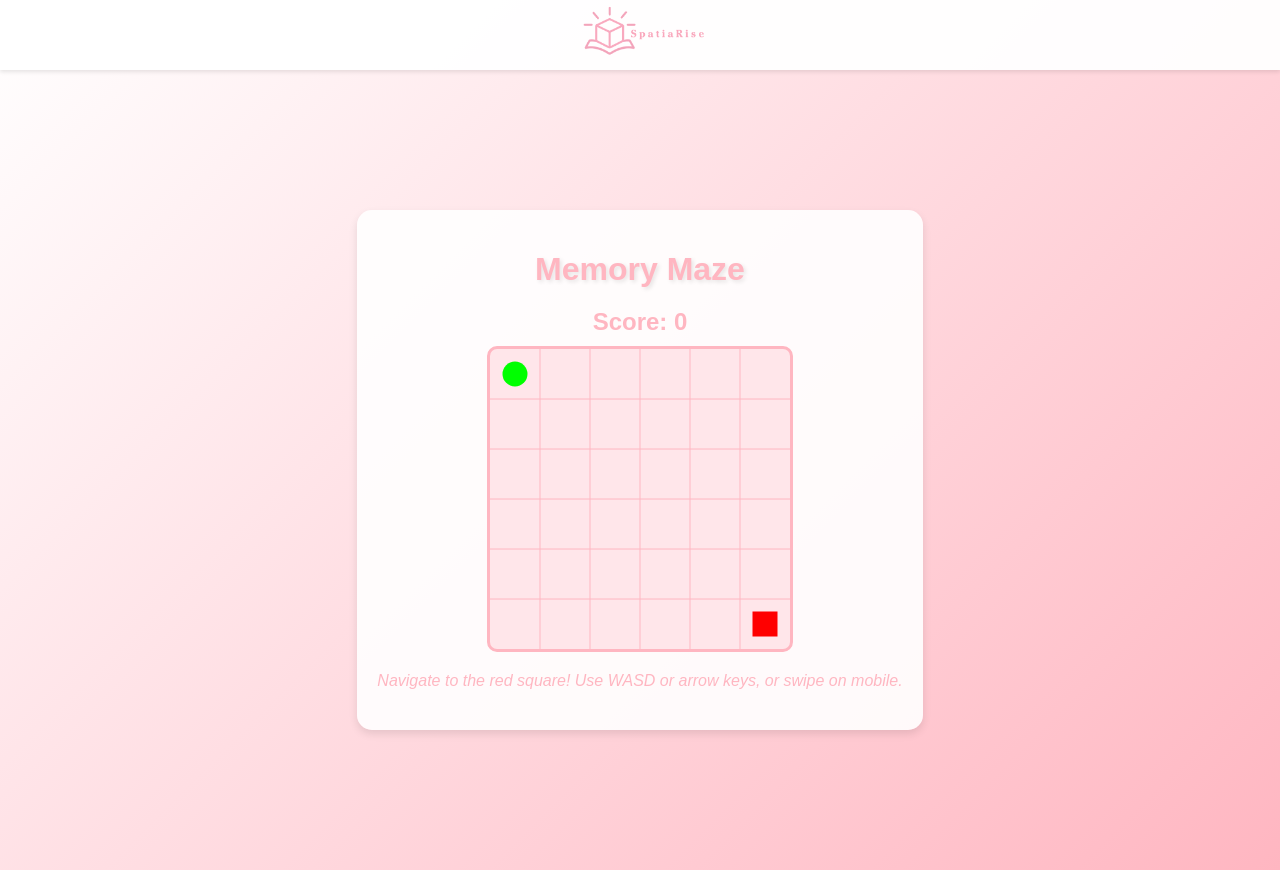
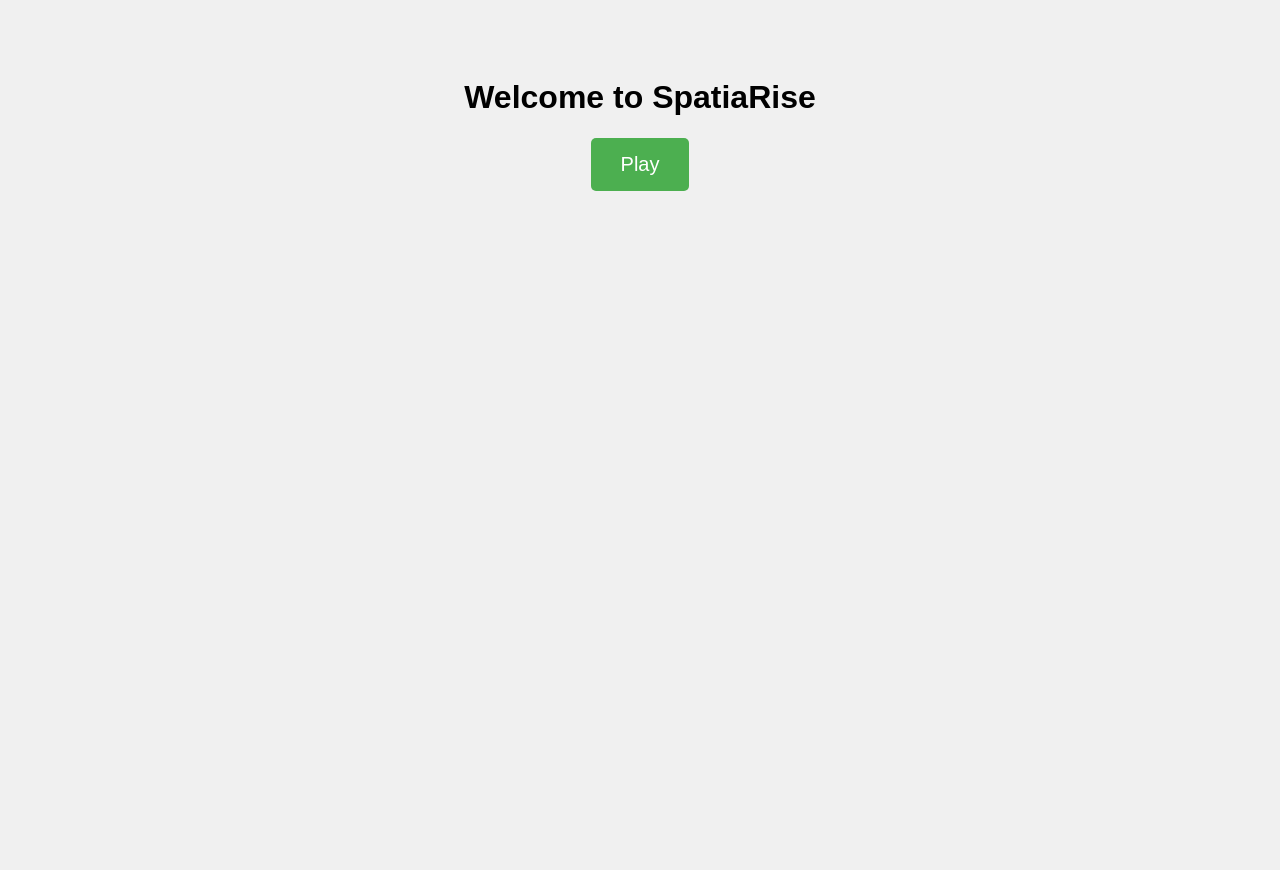
Before and after one commit to djisconnect-cyber/SpatiaRise, a plain HTML site: page index.html in a window 1280 px wide. After the commit the page ends 800 px from the top, so only its background shows below. Drawn offline with Linux system fonts and the light colour scheme.

Commit message:
add homepag

```diff
--- a/index.html
+++ b/index.html
@@ -3,23 +3,30 @@
 <head>
     <meta charset="UTF-8">
     <meta name="viewport" content="width=device-width, initial-scale=1.0">
-    <title>SpatiaRise</title>
-    <link rel="stylesheet" href="maze-game.css">
+    <title>SpatiaRise - Homepage</title>
+    <style>
+        body {
+            font-family: Arial, sans-serif;
+            text-align: center;
+            padding: 50px;
+            background-color: #f0f0f0;
+        }
+        button {
+            padding: 15px 30px;
+            font-size: 20px;
+            cursor: pointer;
+            background-color: #4CAF50;
+            color: white;
+            border: none;
+            border-radius: 5px;
+        }
+        button:hover {
+            background-color: #45a049;
+        }
+    </style>
 </head>
 <body>
-    <header id="top-bar">
-        <img src="media/img/Spatiarise.png" alt="SpatiaRise Logo" id="logo">
-    </header>
-    <div id="game-container">
-        <h1>Memory Maze</h1>
-        <div id="score-display">Score: 0</div>
-        <canvas id="game-canvas"></canvas>
-        <div id="instructions">
-            <p id="game-status">Generating maze...</p>
-        </div>
-        <button id="restart-btn" style="display: none;">Restart Game</button>
-    </div>
-
-    <script src="maze-game.js"></script>
+    <h1>Welcome to SpatiaRise</h1>
+    <button onclick="sessionStorage.setItem('fromHomepage', 'true'); window.location.href='game.html'">Play</button>
 </body>
 </html>
```
Also changed, not shown: game.html (added, +33 -0 lines).
